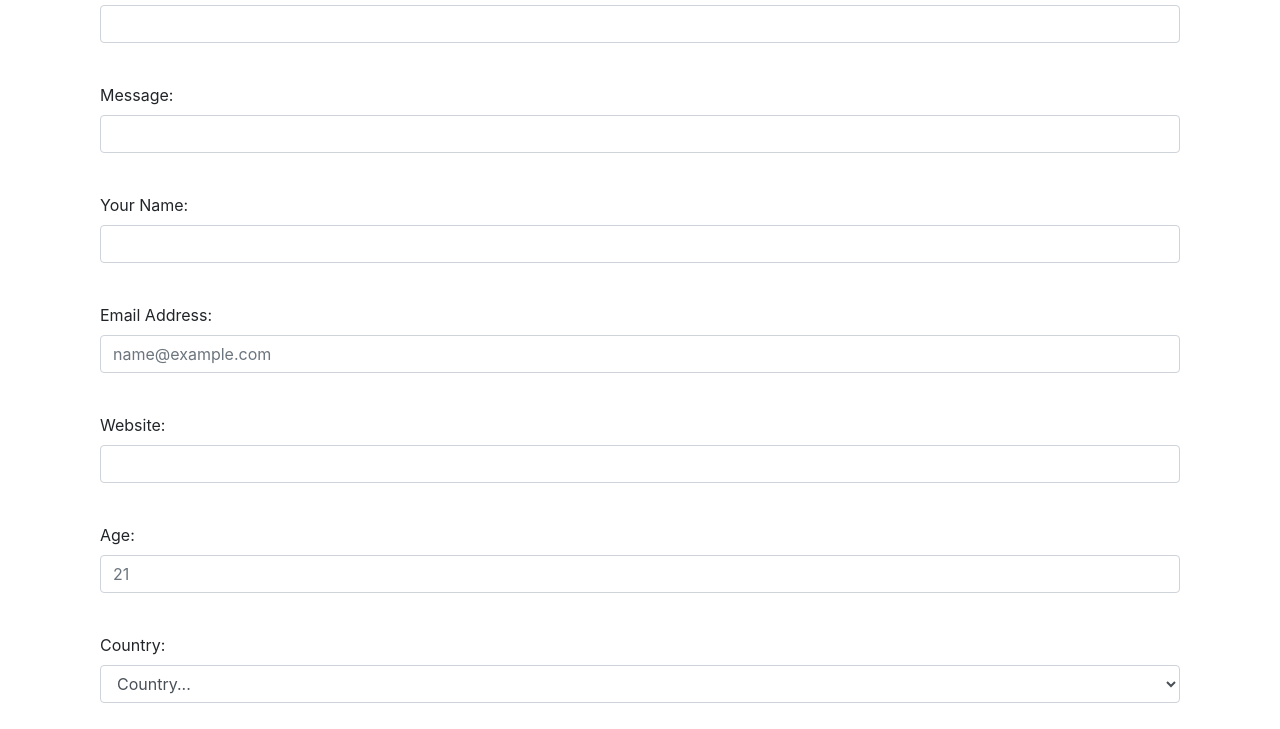
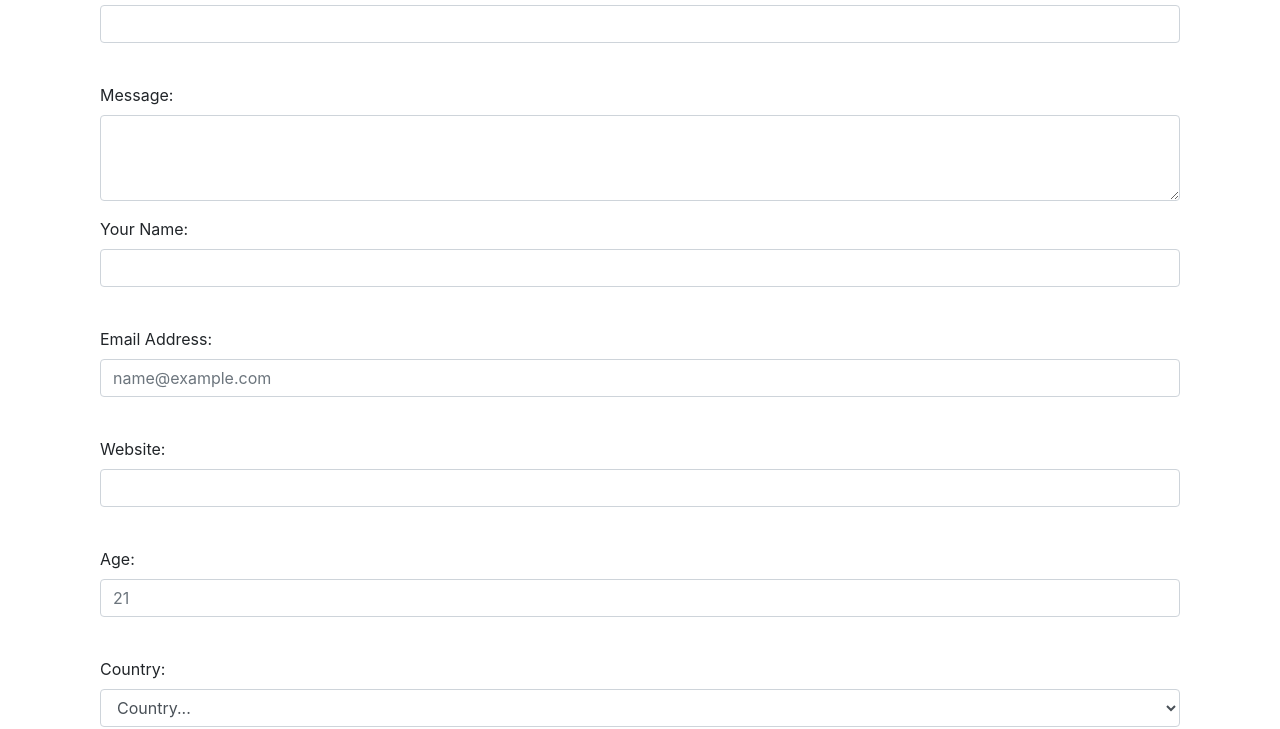
Before and after one commit to avophile/github.io, a plain HTML site: page index.html in a window 1280 px wide. Shown: the part 83-812 px from the top of the page. Drawn offline with nearby package versions, Linux system fonts and the light colour scheme.

Commit message:
fixes text area for message

```diff
--- a/index.html
+++ b/index.html
@@ -22,7 +22,7 @@
                     </div>
                     <div class="form-group col-auto" width=>
                             <label for="Message">Message: </label>
-                                <input type="textarea" class="form-control" name="subject"><br>
+                                <textarea class="form-control" id="FormControlTextarea1" rows="3" name = "message"></textarea>
                         </div>
                     <div class="form-group col-auto" width=>
                         <label for="Name">Your Name: </label>
```
